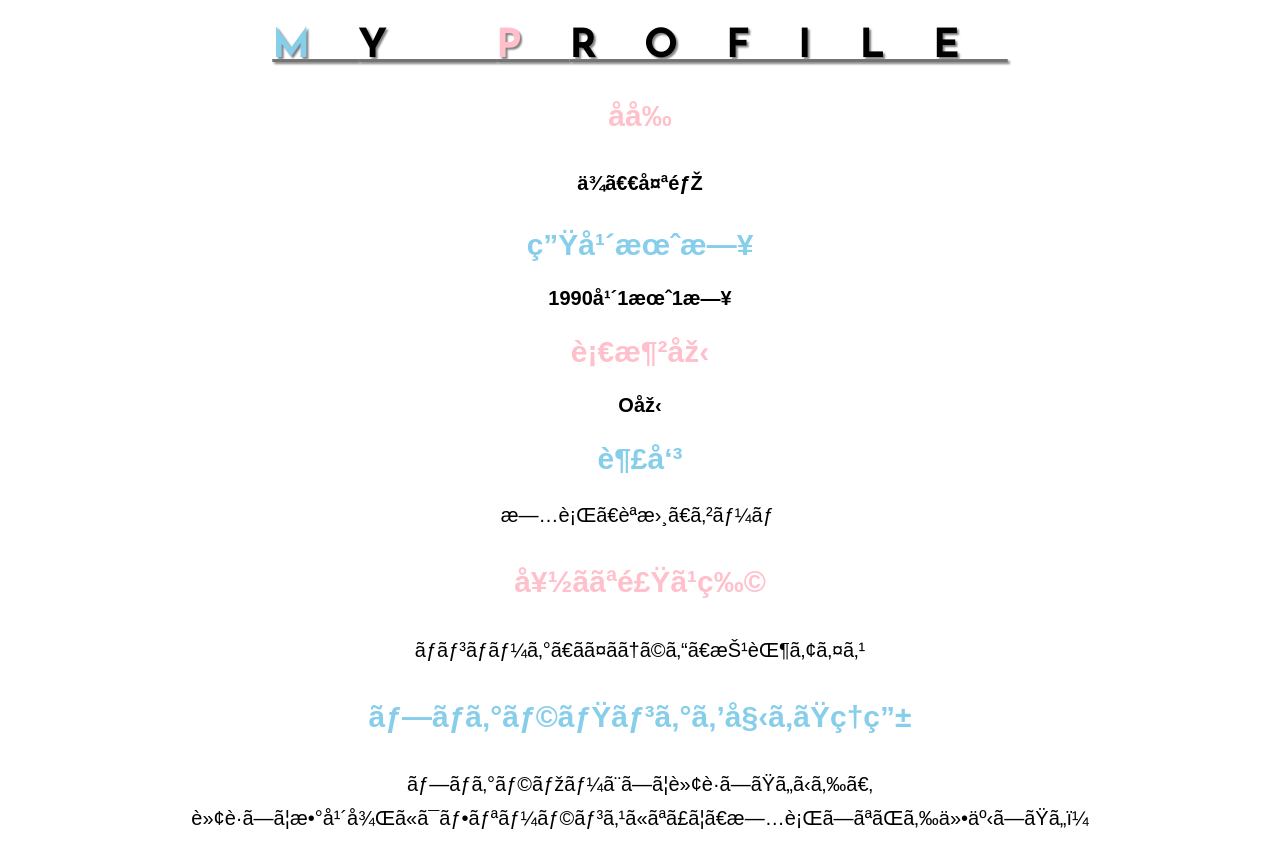
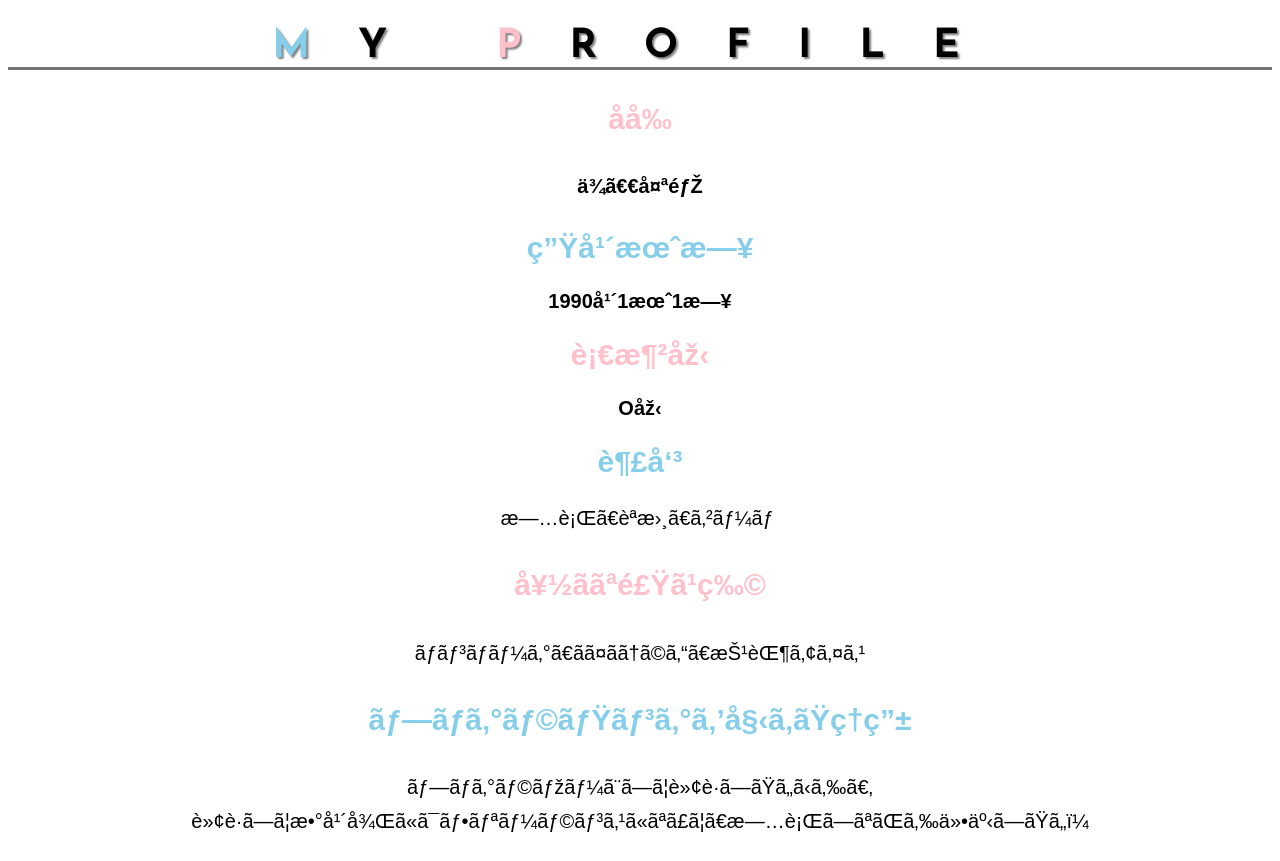
Before and after one commit to kurupis16/html-css-basic-kadai, a plain HTML site: page kadai_014/kadai_014/kadai_014.html in a window 1280 px wide. Drawn offline with Linux system fonts and the light colour scheme.

Commit message:
Add files via upload

```diff
--- a/kadai_014/kadai_014/style.css
+++ b/kadai_014/kadai_014/style.css
@@ -10,7 +10,7 @@ h1{
   font-size: 2rem;
   font-family: "Josefin Sans", sans-serif;
   letter-spacing: 1.2em;
-  text-decoration: underline 3px rgb(115, 115, 114);
+  border-bottom:solid 3px rgb(115, 115, 114);
   text-shadow: 2px 2px 2px gray;
 }
 .text-blue{
```
